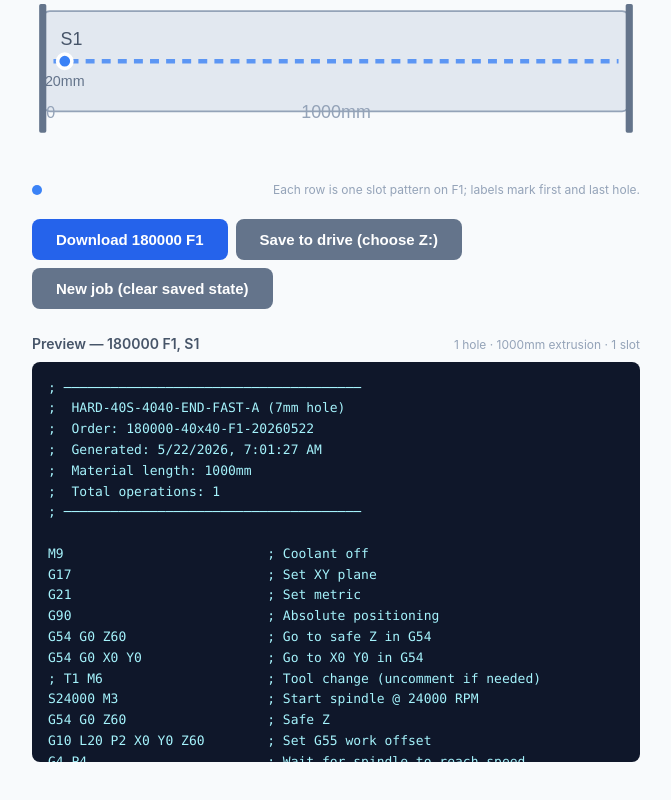
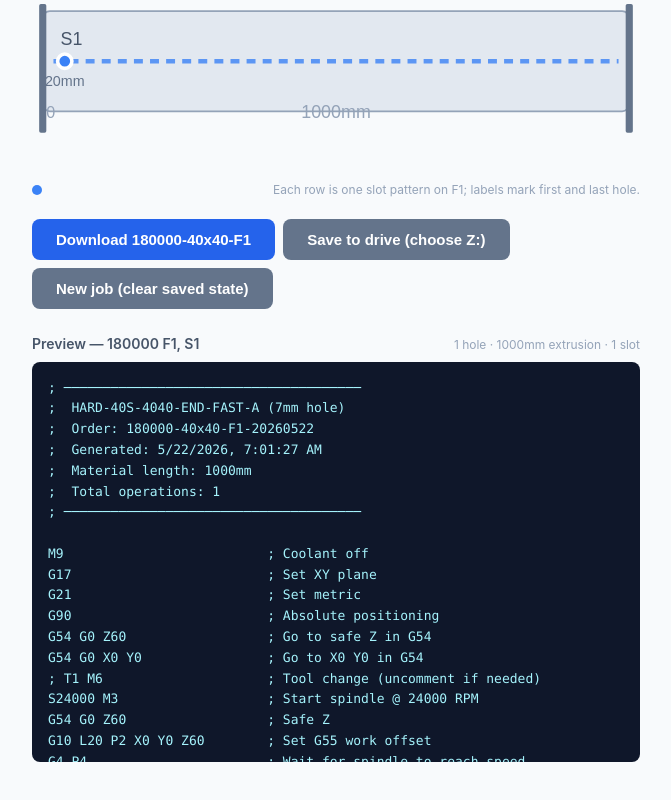
Before and after one commit to Deejpotter/drilling-machine-interface, a React (Vite) app: page / in a window 1280 px wide. Shown: the part 683-1483 px from the top of the page, without its empty margins (304-975 px from the left). Built offline with nearby package versions, Linux system fonts and the light colour scheme.

Commit message:
feat: download button shows pattern count modifier
Format: Download {order}-{profile}_{patterns}-F{face}
Example: Download 180000-40x40_2-F1 (2 patterns)

```diff
--- a/src/App.jsx
+++ b/src/App.jsx
@@ -773,7 +773,7 @@ export default function App() {
                 onClick={() => downloadGcode(job)}
                 disabled={!fits || slotPatternsSorted.length === 0 || !hasOrderNumber}
               >
-                Download {orderLabel} F{faceNumber}
+                Download {job.name.split('-')[0]}-{profile.name.replace(/×/g, 'x')}{job.patternCount > 1 ? `_${job.patternCount}` : ''}-F{faceNumber}
               </button>
               <button
                 className="btn-secondary"
```
